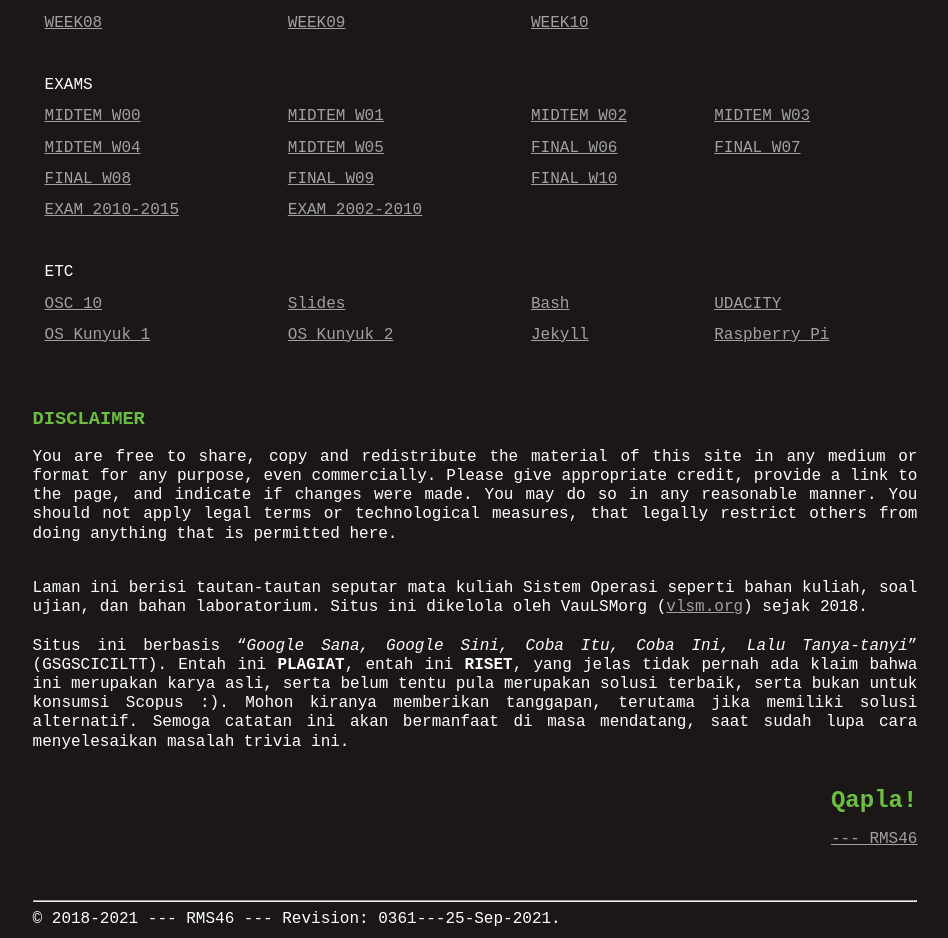
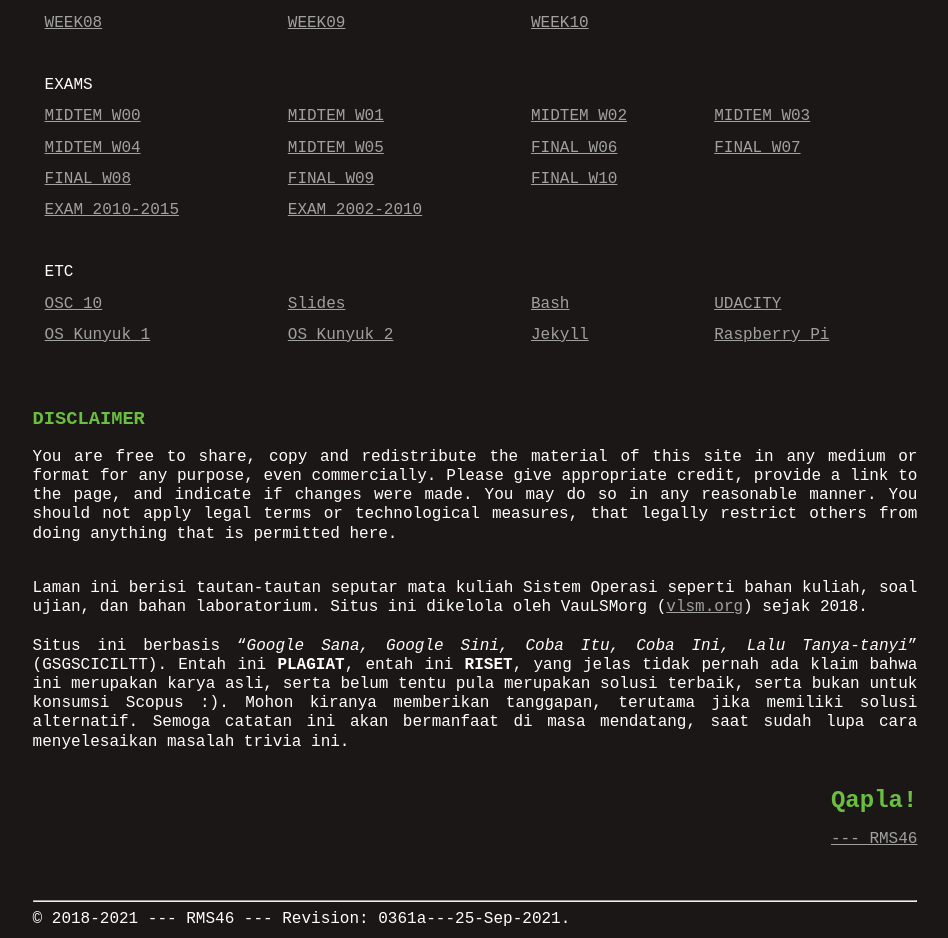
Before and after one commit to Angling-Darma/SistemOperasi, a Jekyll site: the page built from index.md, in a window 1280 px wide. Shown: the part 1137-2075 px from the top of the page, without its empty margins (165-1113 px from the left). Built offline with Jekyll 4.4.1, drawn with Linux system fonts in a browser that asks for light colours.

Commit message:
modified:   _config.yml

```diff
--- a/_config.yml
+++ b/_config.yml
@@ -1,5 +1,5 @@
 title: Operating Systems - Sistem Operasi
-version:     "0361---25-Sep-2021"
+version:     "0361a---25-Sep-2021"
 copyright:   "2018-2021"
 description: This is the CSCM-602055 Operating System course site,
       a GitHub Page, hosted at GitHub.com (thank you!).
```
Also changed, not shown: 000.md (+1 -1 lines), 2 other files.
